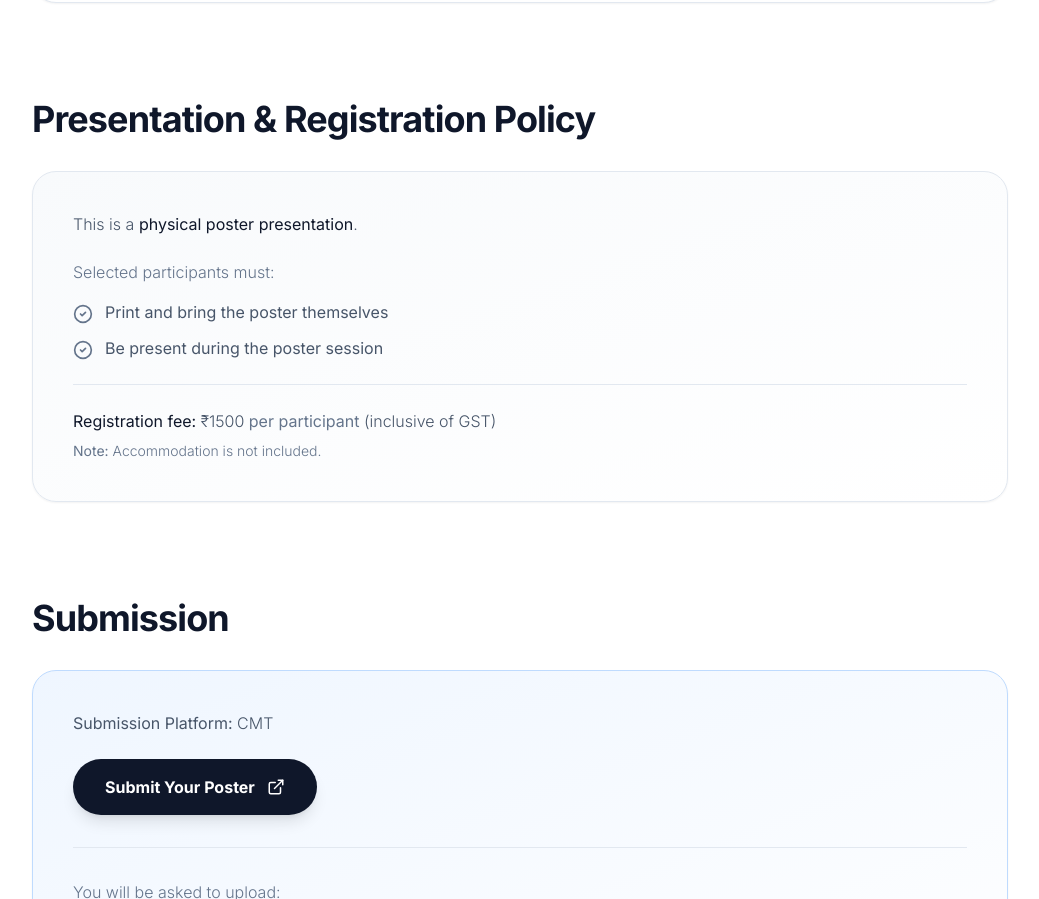
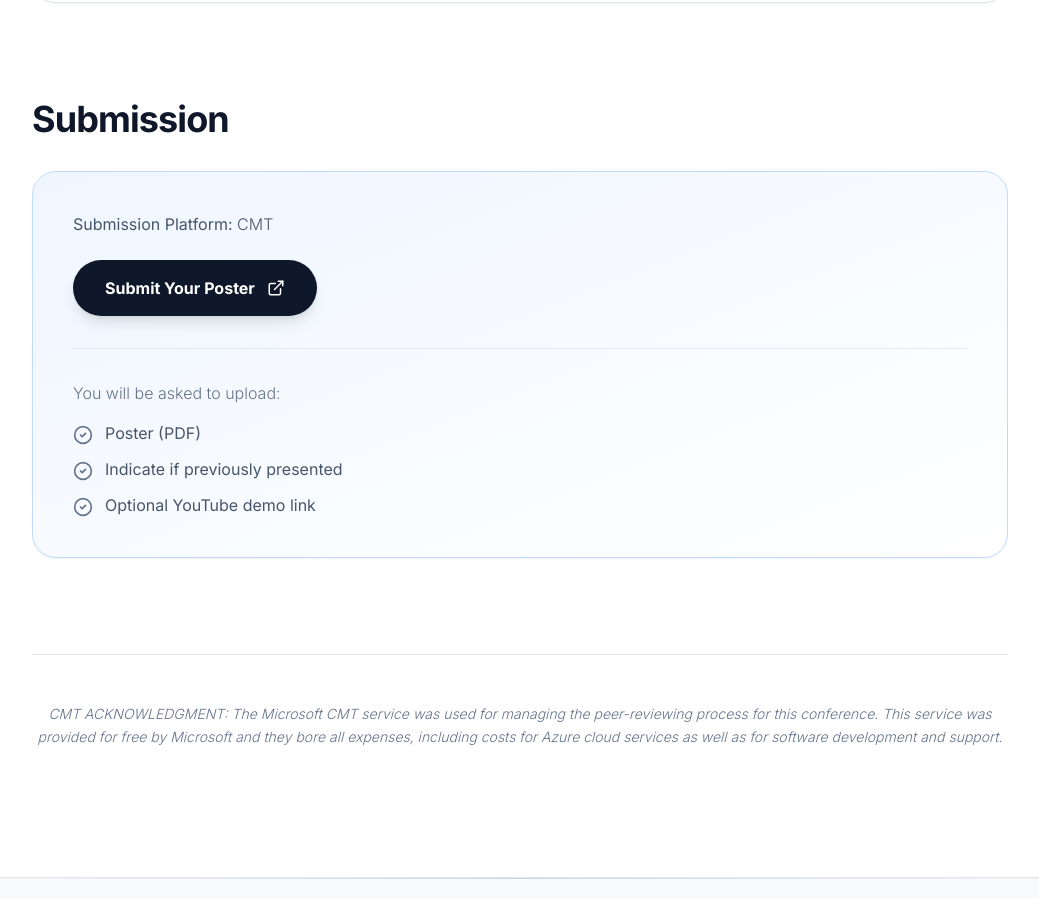
Before and after one commit to encodedCoder/syntacs2026, a Next.js app: page /call-for-posters in a window 1280 px wide. Shown: the part 7547-8446 px from the top of the page, without its empty margins (120-1159 px from the left). Built offline with nearby package versions, Linux system fonts and the light colour scheme.

Commit message:
chore: remove redundant presentation policy section

```diff
--- a/src/app/call-for-posters/page.tsx
+++ b/src/app/call-for-posters/page.tsx
@@ -524,44 +524,7 @@ export default function CallForPostersPage() {
           </div>
         </motion.section>
 
-        {/* Presentation & Registration Policy */}
-        <motion.section
-          initial={{ opacity: 0, y: 20 }}
-          whileInView={{ opacity: 1, y: 0 }}
-          className="mb-24"
-        >
-          <h2 className="text-3xl md:text-4xl font-bold tracking-tight mb-8 text-slate-900">Presentation & Registration Policy</h2>
-          <div className="p-10 rounded-3xl bg-gradient-to-br from-slate-50 to-white border border-slate-200 shadow-sm">
-            <p className="text-slate-600 mb-6">
-              This is a <strong className="text-slate-900">physical poster presentation</strong>.
-            </p>
 
-            <div className="space-y-6">
-              <div>
-                <p className="text-slate-500 mb-4">Selected participants must:</p>
-                <ul className="space-y-3 text-slate-600">
-                  <li className="flex items-start gap-3">
-                    <CheckCircle2 size={20} className="text-slate-500 mt-1 shrink-0" />
-                    <span>Print and bring the poster themselves</span>
-                  </li>
-                  <li className="flex items-start gap-3">
-                    <CheckCircle2 size={20} className="text-slate-500 mt-1 shrink-0" />
-                    <span>Be present during the poster session</span>
-                  </li>
-                </ul>
-              </div>
-
-              <div className="pt-6 border-t border-slate-200">
-                <p className="text-slate-600 mb-2">
-                  <strong className="text-slate-900">Registration fee:</strong> ₹1500 <span className="text-slate-500 font-normal">per participant</span> (inclusive of GST)
-                </p>
-                <p className="text-slate-500 text-sm">
-                  <strong>Note:</strong> Accommodation is not included.
-                </p>
-              </div>
-            </div>
-          </div>
-        </motion.section>
 
         {/* Submission */}
         <motion.section
```
